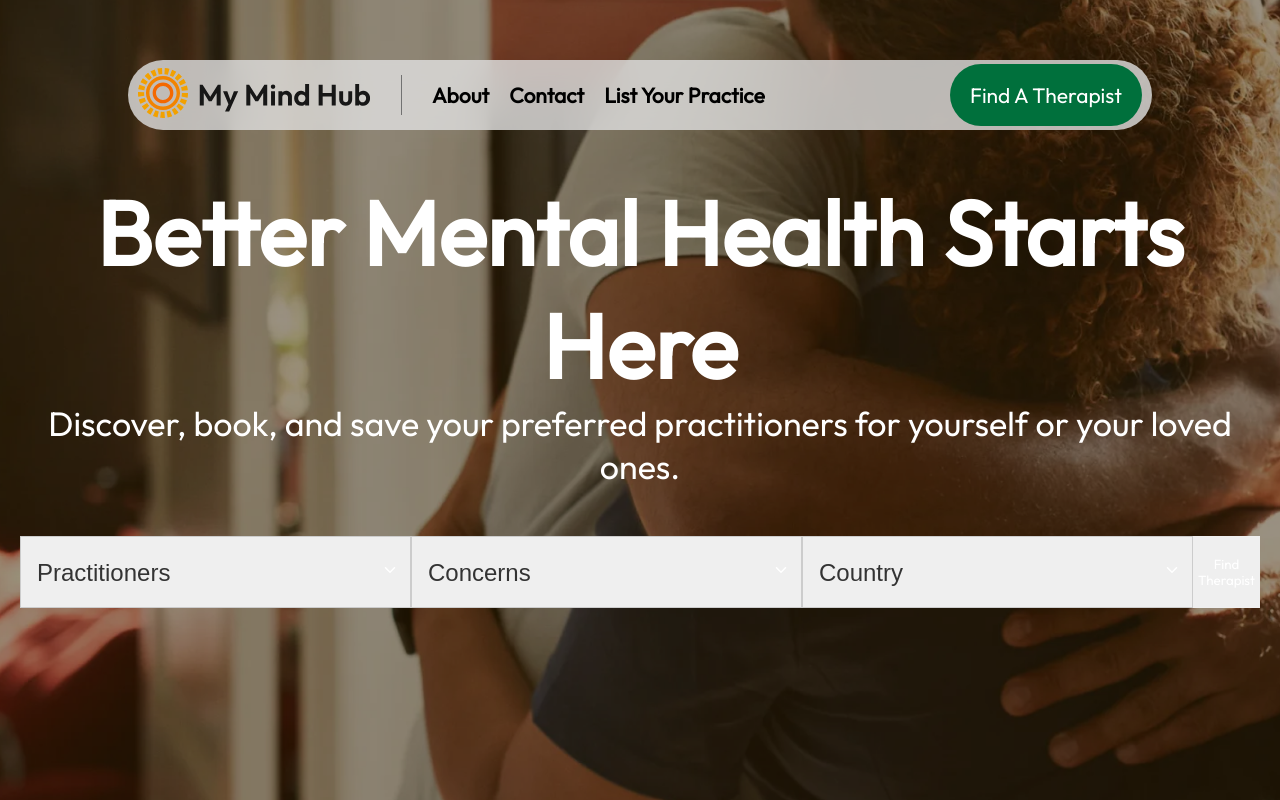
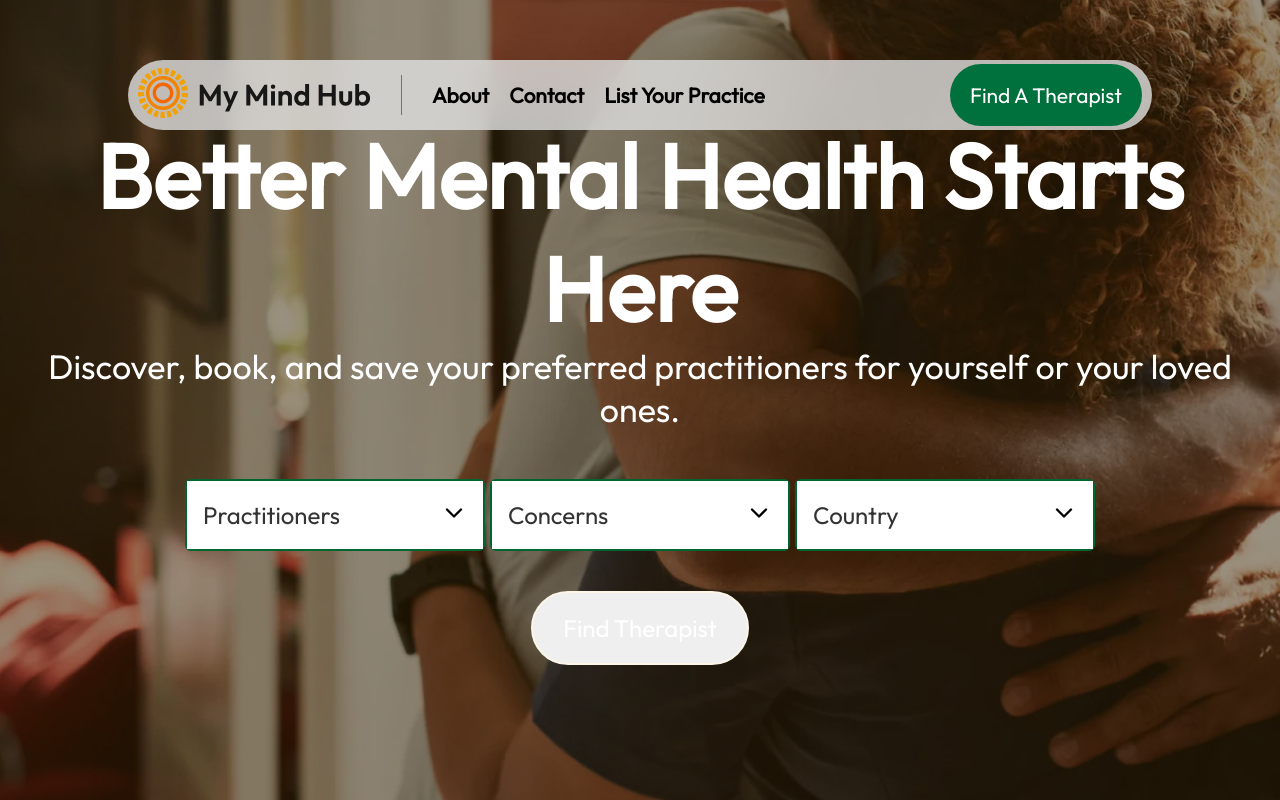
Before and after one commit to vidwanns/my_mind_hub, a Next.js app: page / in a window 1280 px wide. Shown: the top 800 px of the page. Built offline with nearby package versions, Linux system fonts and the light colour scheme.

Commit message:
changes search bar

```diff
--- a/src/components/home/firstSection.js
+++ b/src/components/home/firstSection.js
@@ -1,37 +1,20 @@
 import React from "react";
 import "../../styles/home-css/firstSection.css";
 
-const DropdownArrow = () => (
+const DropdownArrow = ({ isOpen }) => (
   <svg
     xmlns="http://www.w3.org/2000/svg"
-    width="18"
-    height="18"
+    width="28"
+    height="28"
     viewBox="0 0 24 24"
     fill="none"
     stroke="currentColor"
     strokeWidth="2"
     strokeLinecap="round"
     strokeLinejoin="round"
-    className="dropdown-icon"
+    className={`dropdown-icon ${isOpen ? "rotate-arrow" : ""}`}
   >
     <path d="M6 9l6 6 6-6" />
-  </svg>
-);
-
-const SearchButtonArrow = () => (
-  <svg
-    xmlns="http://www.w3.org/2000/svg"
-    width="24"
-    height="24"
-    viewBox="0 0 24 24"
-    fill="none"
-    stroke="currentColor"
-    strokeWidth="2"
-    strokeLinecap="round"
-    strokeLinejoin="round"
-    className="search-button-icon"
-  >
-    <path d="M5 12h14M12 5l7 7-7 7" />
   </svg>
 );
 
@@ -44,7 +27,7 @@ const FirstSection = () => {
           Discover, book, and save your preferred practitioners for yourself or your loved ones.
         </p>
 
-        {/* Mobile-Friendly Search Bar */}
+        {/* Search Bar */}
         <div className="search-bar">
           <div className="search-bar__input custom-dropdown">
             <select className="input-field">
@@ -85,10 +68,11 @@ const FirstSection = () => {
               <DropdownArrow />
             </span>
           </div>
+        </div>
 
-          <button className="search-button">
-            Find Therapist
-          </button>
+        {/* Find Therapist Button - Below the Search Bars */}
+        <div className="button-container">
+          <button className="search-button-desktop">Find Therapist</button>
         </div>
       </div>
     </section>
--- a/src/styles/home-css/firstSection.css
+++ b/src/styles/home-css/firstSection.css
@@ -1,6 +1,7 @@
 .first-section {
   position: relative;
-  background: url("/images/home/firstSection/BG_image.png") no-repeat center center;
+  background: url("/images/home/firstSection/BG_image.png") no-repeat center
+    center;
   background-size: cover;
   height: 924px;
   margin-top: -70px;
@@ -42,6 +43,14 @@
   margin: 0 auto;
   width: 100%;
   height: 72px;
+  gap: 5px;
+  margin-bottom: 40px;
+}
+
+.button-container {
+  margin-top: 20px;
+  display: flex;
+  justify-content: center;
 }
 
 @media only screen and (min-width: 355px) and (max-width: 600px) {
@@ -54,11 +63,13 @@
     gap: 20px;
     width: 100%;
     max-width: 400px;
-    margin-top: 9rem;
+    margin-top: 6rem;
+    margin-bottom: 6rem;
   }
 
   .heading {
     font-size: 38px;
+    margin-top: 5rem;
   }
 
   .subheading {
@@ -93,7 +104,7 @@
     z-index: 2;
   }
 
-  .search-button {
+  .search-button-desktop {
     display: inline-flex;
     padding: 15px 25px;
     justify-content: center;
@@ -112,7 +123,7 @@
     line-height: 26px;
   }
 
-  .search-button:hover {
+  .search-button-desktop:hover {
     background-color: #014f24;
   }
 }
@@ -122,42 +133,57 @@
   .custom-dropdown {
     position: relative;
     height: 72px;
-    width: 420px;
+    width: 300px;
+    border: 2px solid #01652f;
+    border-radius: 6px;
   }
 
   .input-field {
     width: 100%;
     height: 100%;
     padding: 12px 16px;
-    border: 1px solid #ccc;
+    border: none;
     font-size: 24px;
     color: #333;
     appearance: none;
+    background-color: #fff;
+    outline: none;
+    font-family: outfit;
   }
 
   .dropdown-arrow {
     position: absolute;
-    right: 12px;
+    right: 15px;
     top: 50%;
     transform: translateY(-50%);
     pointer-events: none;
+    color: #000000;
     z-index: 2;
   }
 
-  .search-button {
-    background-color: #00703c;
+  .button-container {
+    margin-top: 30px;
+  }
+
+  .search-button-desktop {
     color: white;
-    border: none;
-    height: 72px;
-    width: 72px;
-    display: flex;
+    border-radius: 40px;
+    border: 2px solid #fcf5e8;
+    background: #01652f;
     justify-content: center;
     align-items: center;
     cursor: pointer;
     transition: background-color 0.3s ease;
+    font-size: 24px;
+    display: inline-flex;
+    padding: 20px 30px;
+    justify-content: center;
+    align-items: center;
+    gap: 10px;
+    font-weight: 500;
   }
 
-  .search-button:hover {
-    background-color: #ecb100;
+  .search-button-desktop:hover {
+    background-color: #005d30;
   }
 }
```
